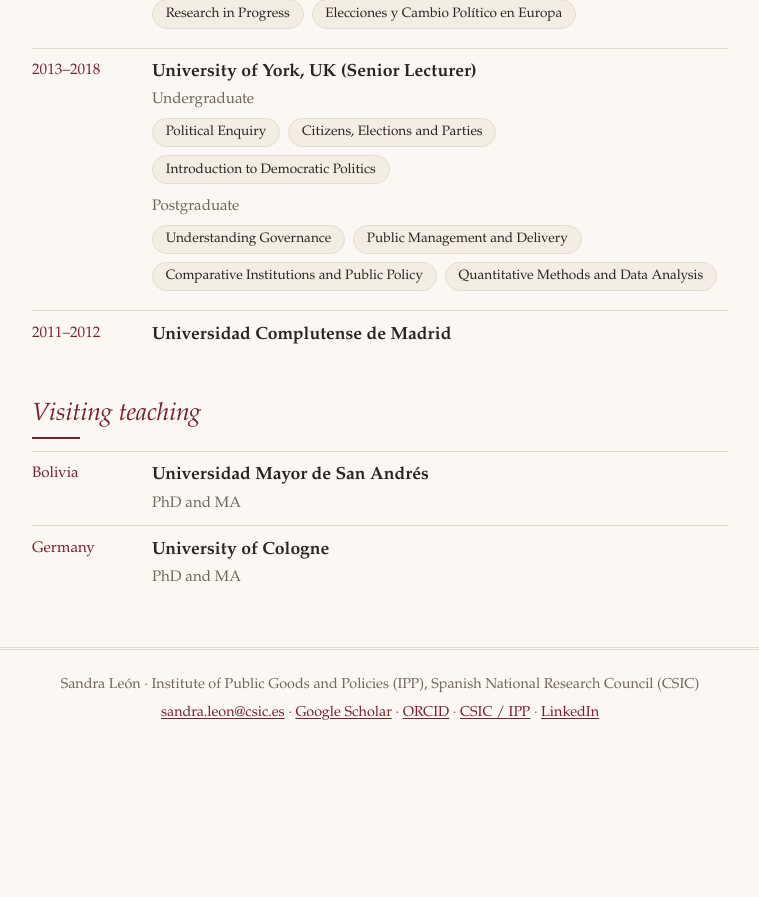
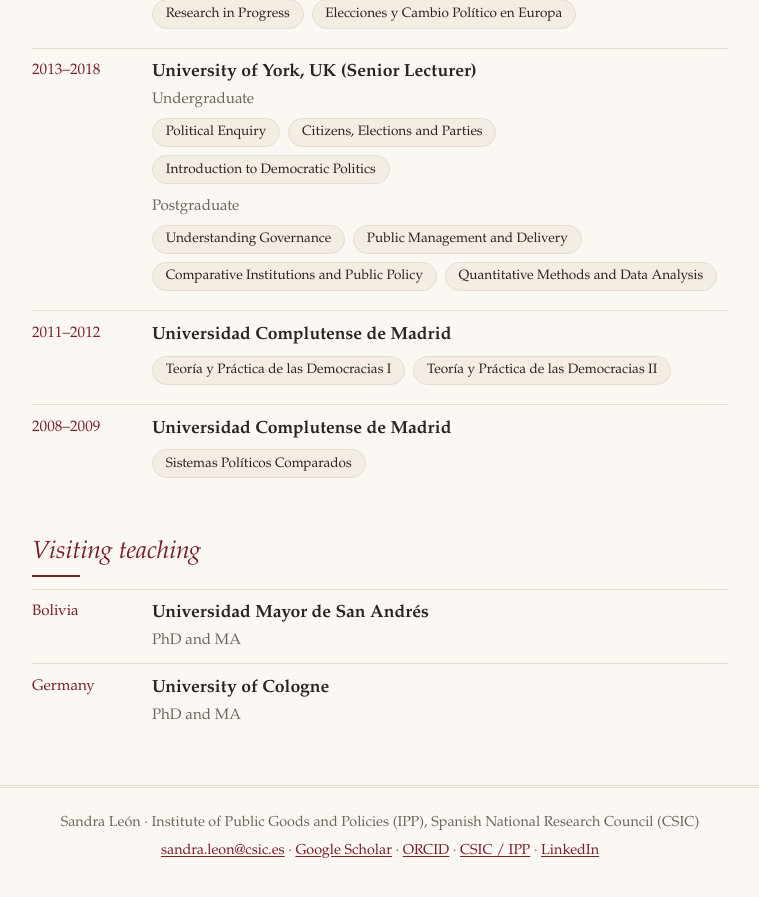
Before and after one commit to sandraleonalfonso/Sandra-Leon, a Jekyll site: the page built from teaching.md, in a window 1280 px wide and 900 px high, scrolled down 738 px. Shown: the top 897 px of the window, without its empty margins (260-1019 px from the left). Built offline with Jekyll 4.4.1, drawn with Linux system fonts in a browser that asks for light colours; before the commit the page ends 1500 px from its top, so only the background shows below that.

Commit message:
Teaching: Complutense courses and 2008–2009 term
Co-Authored-By: Claude Opus 5.5 (1M context) <noreply@anthropic.com>
Claude-Session: https://claude.ai/code/session_01Csi1G9zYbePJE1osHYZ3KG

```diff
--- a/teaching.md
+++ b/teaching.md
@@ -14,7 +14,9 @@ My aim is to give students the knowledge and analytical tools to critically exam
   <dt>2013–2018</dt>
   <dd><span class="tl-role">University of York, UK (Senior Lecturer)</span><span class="tl-org">Undergraduate</span><ul class="tags course-tags"><li>Political Enquiry</li><li>Citizens, Elections and Parties</li><li>Introduction to Democratic Politics</li></ul><span class="tl-org">Postgraduate</span><ul class="tags course-tags"><li>Understanding Governance</li><li>Public Management and Delivery</li><li>Comparative Institutions and Public Policy</li><li>Quantitative Methods and Data Analysis</li></ul></dd>
   <dt>2011–2012</dt>
-  <dd><span class="tl-role">Universidad Complutense de Madrid</span></dd>
+  <dd><span class="tl-role">Universidad Complutense de Madrid</span><ul class="tags course-tags"><li>Teoría y Práctica de las Democracias I</li><li>Teoría y Práctica de las Democracias II</li></ul></dd>
+  <dt>2008–2009</dt>
+  <dd><span class="tl-role">Universidad Complutense de Madrid</span><ul class="tags course-tags"><li>Sistemas Políticos Comparados</li></ul></dd>
 </dl>
 
 ## Visiting teaching
```
Also changed, not shown: es/docencia.md (+3 -1 lines).
